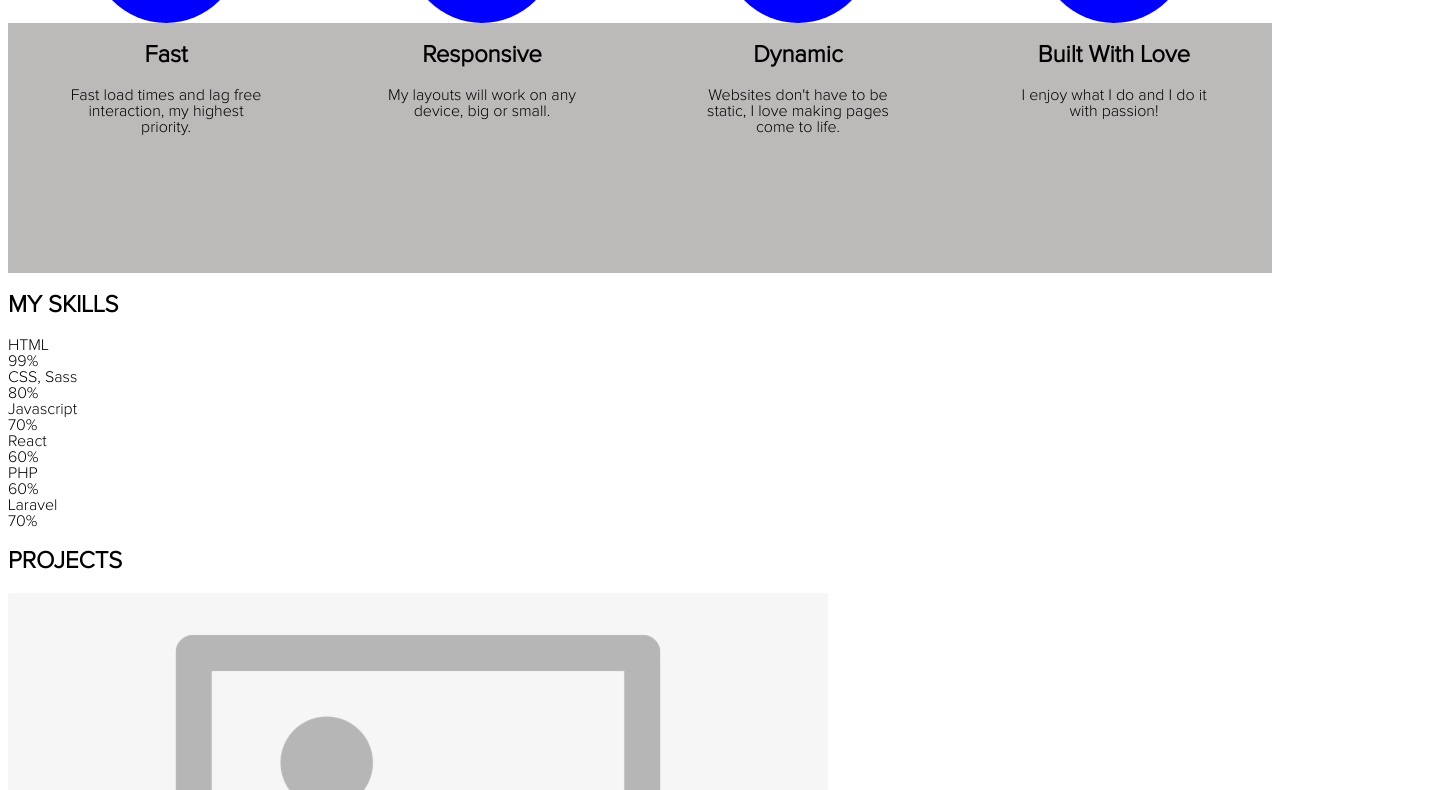
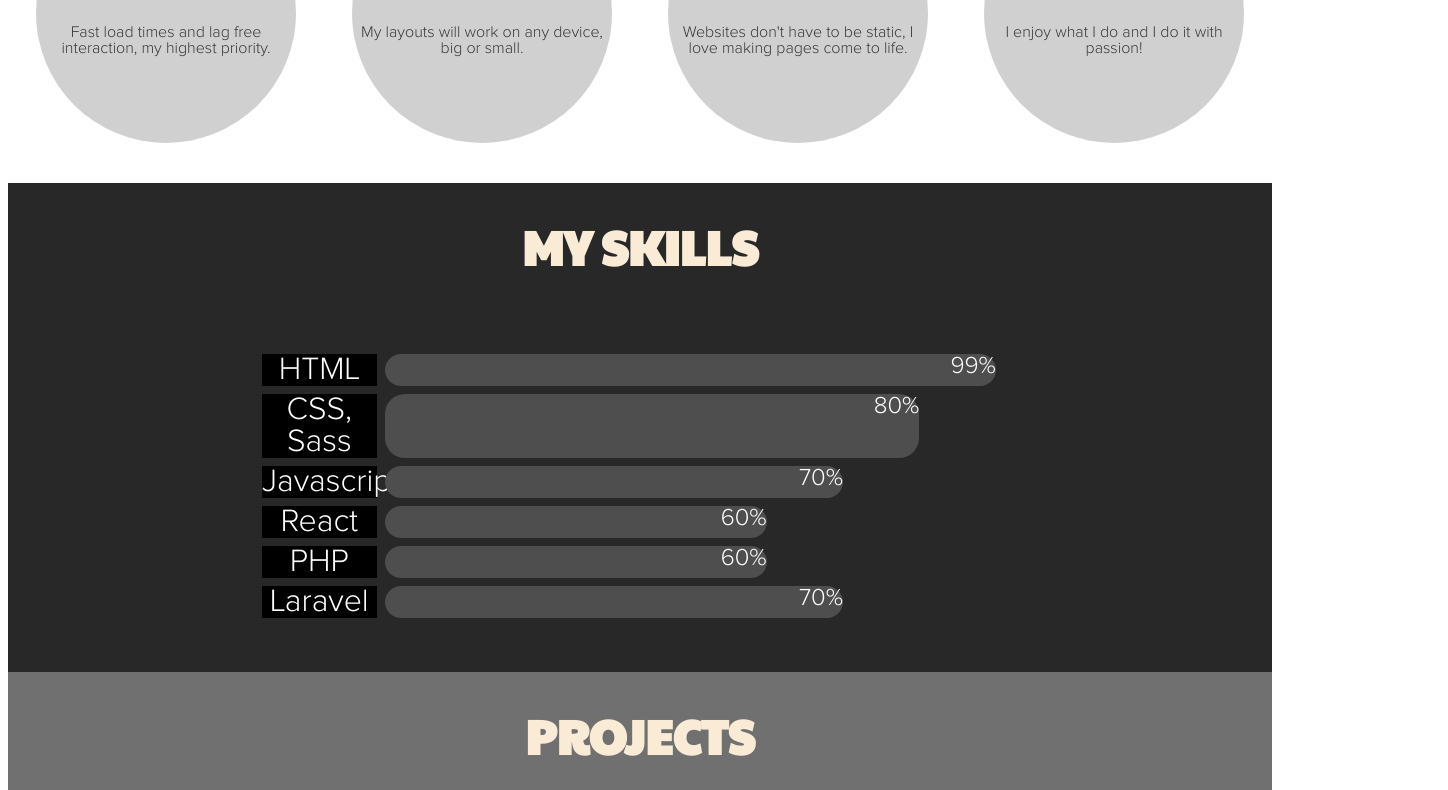
Before and after one commit to bdodgen/09-bobs-aneta-portfolio, a plain HTML site: page portfolio.html in a window 1280 px wide. Shown: the part 731-1521 px from the top of the page, 1448 px wide, since content can reach past the window. Drawn offline with Linux system fonts and the light colour scheme.

Commit message:
version3

```diff
--- a/portfolio.html
+++ b/portfolio.html
@@ -7,11 +7,12 @@
     <meta name="viewport" content="width=device-width, initial-scale=1.0">
     <title>Sab Tok Portfolio</title>
     <link rel="stylesheet" href="style.css">
-<link rel="preconnect" href="https://fonts.googleapis.com">
+   <link rel="preconnect" href="https://fonts.googleapis.com">
 <link rel="preconnect" href="https://fonts.gstatic.com" crossorigin>
 <link
-    href="https://fonts.googleapis.com/css2?family=Amatic+SC&family=Lato:wght@300;400&family=PT+Serif&family=Permanent+Marker&family=Roboto:wght@100&display=swap"
+    href="https://fonts.googleapis.com/css2?family=Amatic+SC&family=Lato:wght@300;400&family=PT+Serif&family=Paytone+One&family=Permanent+Marker&family=Roboto:wght@100&display=swap"
     rel="stylesheet">
+<link href="https://fonts.googleapis.com/css2?family=Amatic+SC&family=Lato:wght@300;400&family=PT+Serif&family=Permanent+Marker&family=Roboto:wght@100&display=swap" rel="stylesheet">
 </head>
 
 <body>
@@ -36,12 +37,6 @@
     </section>
     <section class="main">
         <p>Get ready to turn your ideas into reality!</p>
-        <section class="main__circles">
-            <div class="main__circles1"></div>
-            <div class="main__circles2"></div>
-            <div class="main__circles3"></div>
-            <div class="main__circles4"></div>
-        </section>
         <section class="main__info">
             <section class="main__info1">
                 <h2>Fast</h2>
@@ -91,8 +86,8 @@
             </section>
             <section class="skills__boxes6">
                 <div class="laravel">Laravel</div>
-                <div class="square5"></div>
-                <div class="percent5">70%</div>
+                <div class="square6"></div>
+                <div class="percent6">70%</div>
             </section>
         </section>
     </section>
--- a/style.css
+++ b/style.css
@@ -73,36 +73,205 @@
   color: rgb(62, 61, 61);
 }
 
-.main__circles {
-  display: flex;
-  flex-direction: row;
-  justify-content: space-around;
-}
-
-.main__circles1,
-.main__circles2,
-.main__circles3,
-.main__circles4 {
-  background-color: blue;
-  border-radius: 50%;
-  width: 150px;
-  height: 150px;
-}
-
 .main__info {
   display: flex;
   flex-direction: row;
   justify-content: space-around;
-  background-color: rgb(188, 185, 185);
-  height: 250px;
-  justify-items: ;
+  align-items: center;
 }
 
 .main__info1,
 .main__info2,
 .main__info3,
 .main__info4 {
-  width: 200px;
-  height: 150px;
   text-align: center;
+  width: 150px;
+  background-color: rgb(208, 208, 208);
+  height: 260px;
+  width: 260px;
+  border-radius: 50%;
+  color: rgb(57, 56, 56);
 }
+
+.main__info h2 {
+  font-family: "Amatic SC";
+  font-size: 3rem;
+  color: rgb(0, 0, 0);
+  font-weight: bold;
+}
+
+.main > p {
+  padding-bottom: 10px;
+}
+
+.skills {
+  background-color: rgb(40, 40, 40);
+}
+
+.skills h2 {
+  color: antiquewhite;
+  text-align: center;
+  font-family: "Paytone One";
+  padding: 30px;
+  font-size: 3rem;
+}
+
+.skills__boxes {
+  display: flex;
+  flex-direction: column;
+  padding-left: 250px;
+  padding-right: 250px;
+  padding-bottom: 50px;
+}
+
+.skills__boxes1 {
+  display: flex;
+  flex-direction: row;
+  justify-content: flex-start;
+  color: white;
+}
+
+.skills__boxes2 {
+  display: flex;
+  flex-direction: row;
+  justify-content: flex-start;
+  color: white;
+}
+
+.skills__boxes3 {
+  display: flex;
+  flex-direction: row;
+  justify-content: flex-start;
+  color: white;
+}
+
+.skills__boxes4 {
+  display: flex;
+  flex-direction: row;
+  justify-content: flex-start;
+  color: white;
+}
+
+.skills__boxes5 {
+  display: flex;
+  flex-direction: row;
+  justify-content: flex-start;
+  color: white;
+}
+
+.skills__boxes6 {
+  display: flex;
+  flex-direction: row;
+  justify-content: flex-start;
+  color: white;
+}
+
+.html,
+.css,
+.java,
+.react,
+.php,
+.laravel {
+  background-color: rgb(0, 0, 0);
+  width: 15%;
+  text-align: center;
+  margin: 4px;
+  font-size: 2rem;
+}
+
+.percent1 {
+  background-color: rgb(78, 78, 78);
+  width: 80%;
+  text-align: right;
+  margin: 4px;
+  font-size: 1.5rem;
+  border-radius: 20px;
+}
+
+.percent2 {
+  background-color: rgb(78, 78, 78);
+  text-align: right;
+  margin: 4px;
+  font-size: 1.5rem;
+  border-radius: 20px;
+  width: 70%;
+}
+
+.percent3 {
+  background-color: rgb(78, 78, 78);
+  text-align: right;
+  margin: 4px;
+  font-size: 1.5rem;
+  border-radius: 20px;
+  width: 60%;
+}
+
+.percent4,
+.percent5 {
+  background-color: rgb(78, 78, 78);
+  text-align: right;
+  margin: 4px;
+  font-size: 1.5rem;
+  border-radius: 20px;
+  width: 50%;
+}
+
+.percent6 {
+  background-color: rgb(78, 78, 78);
+  text-align: right;
+  margin: 4px;
+  font-size: 1.5rem;
+  border-radius: 20px;
+  width: 60%;
+}
+
+.projects {
+  background-color: rgb(112, 112, 112);
+  margin-top: -40px;
+}
+
+.projects h2 {
+  color: antiquewhite;
+  text-align: center;
+  font-family: "Paytone One";
+  padding: 30px;
+  font-size: 3rem;
+}
+
+.projects__examples {
+  display: flex;
+  flex-direction: row;
+  flex-wrap: wrap;
+  justify-content: space-around;
+}
+
+.projects__examples img {
+  width: 450px;
+  height: auto;
+}
+
+.aboutme h2 {
+  color: rgb(0, 0, 0);
+  text-align: center;
+  font-family: "Paytone One";
+  padding: 30px;
+  font-size: 3rem;
+}
+
+.aboutme__more {
+  display: flex;
+  flex-direction: row;
+  justify-content: space-around;
+}
+
+.aboutme__more img {
+  width: 300px;
+  height: 300px;
+  border-radius: 50%;
+}
+
+.aboutme__more--text {
+  width: 800px;
+  height: 400px;
+  font-size: 20px;
+}
```
